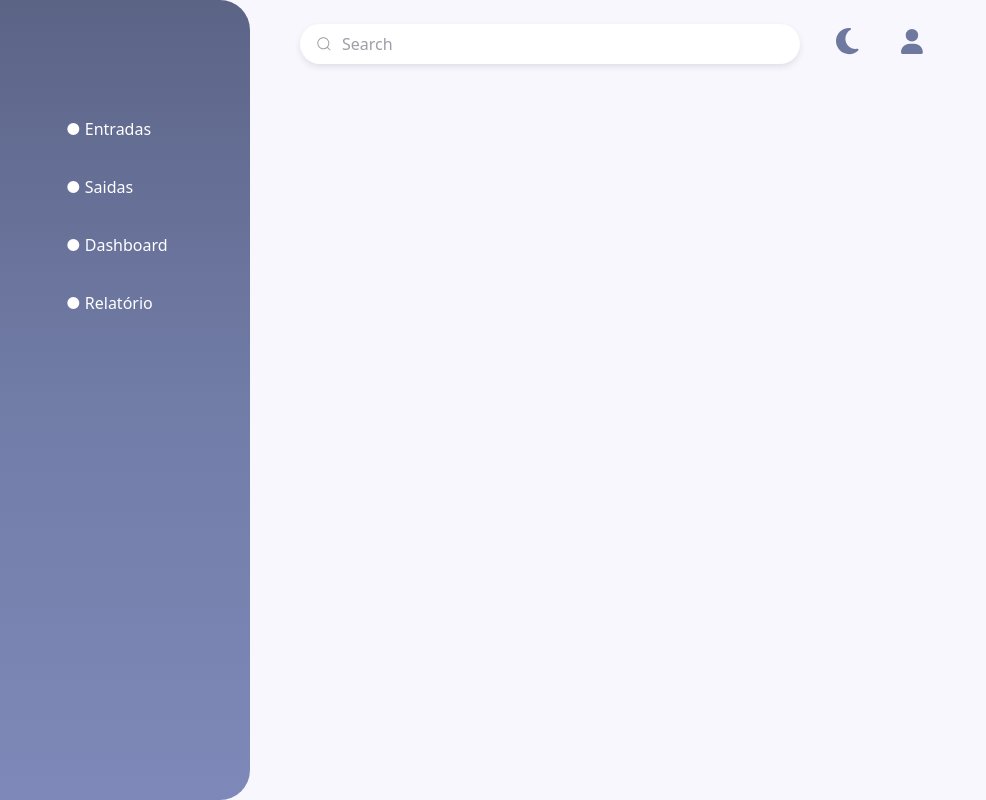
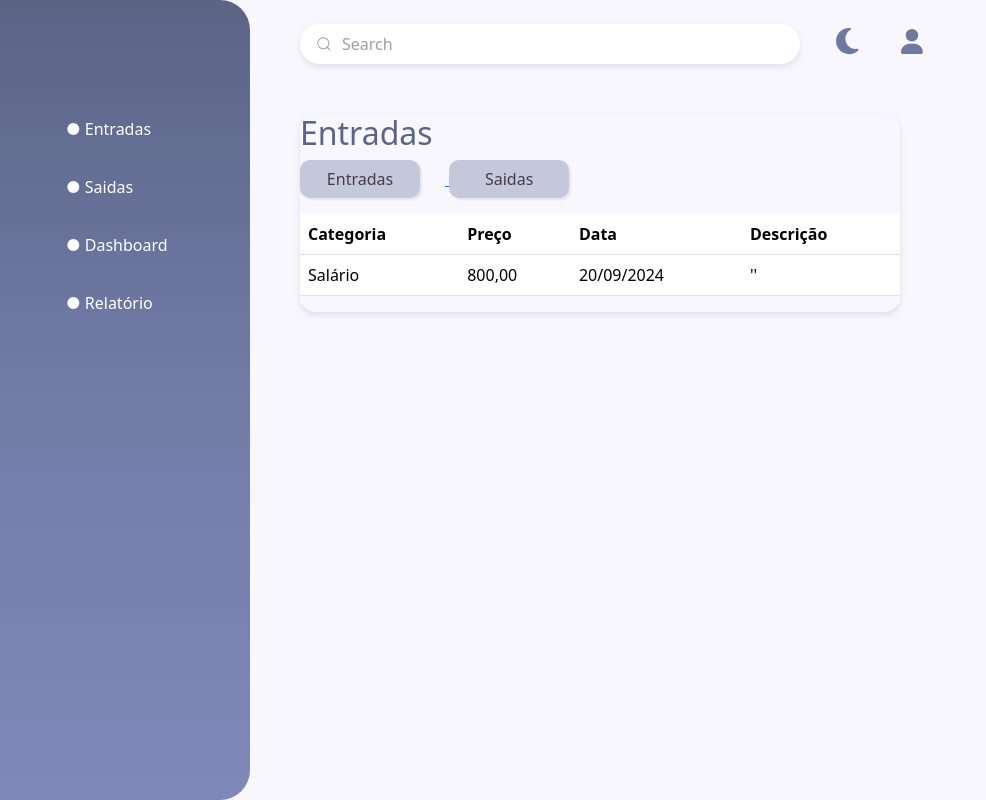
Before and after one commit to biancacostamelo/sistema-financeiro, a React (Create React App) app in the folder sistema/: page /Tableentradas in a window 1280 px wide. Shown: the whole page, without its empty margins (0-986 px from the left). Built offline with nearby package versions, Linux system fonts and the light colour scheme.

Commit message:
inicializando arquivos backend

```diff
--- a/sistema/src/App.js
+++ b/sistema/src/App.js
@@ -6,6 +6,8 @@ import Relatorio from './paginas/relatorio.jsx'
 import { BrowserRouter as Router, Route, Switch } from 'react-router-dom'
 import Saidas from './paginas/saidas.jsx'
 import 'bootstrap/dist/css/bootstrap.css'
+import Tableentradas from './components/tableentradas.jsx'
+import Tablesaidas from './components/tablesaidas.jsx'
 
 function App() {
   return (
@@ -22,10 +24,15 @@ function App() {
           <Route path='/Relatorio'>
             <Relatorio />
           </Route>
+          <Route path='/Tableentradas'>
+            <Tableentradas />
+          </Route>
+          <Route path='/Tablesaidas'>
+            <Tablesaidas />
+          </Route>
           <Route path='/'>
-            <Dashboard />
+          <Dashboard />
           </Route>
-
         </Switch>
       </Router>
     </>
--- /dev/null
+++ b/sistema/src/components/tableentradas.jsx
@@ -0,0 +1,39 @@
+import React from "react"
+import { Link } from "react-router-dom/cjs/react-router-dom"
+import Pesquisa from "./pesquisa"
+
+const Tableentradas = () =>{
+    return(
+    <>
+        <div className="campo">
+            <Pesquisa/>
+            <div className="div2">
+            <h2>Entradas</h2>
+                <Link to='/tableentradas'> <button className="botaoRelatorio mb-3">Entradas</button></Link>
+                <Link to='/tablesaidas'> <button className="botaoRelatorio mb-3">Saidas</button></Link>
+
+                <table className="table">
+                    <thead>
+                        <tr>
+                            <th  className="p-2">Categoria</th>
+                            <th  className="p-2">Preço</th>
+                            <th  className="p-2">Data</th>
+                            <th  className="p-2">Descrição</th>
+                        </tr>
+                    </thead>
+                    <tbody>
+                        <tr>
+                            <td  className="p-2">Salário</td>
+                            <td  className="p-2">800,00</td>
+                            <td  className="p-2">20/09/2024</td>
+                            <td  className="p-2">''</td>
+                        </tr>
+                    </tbody>
+                </table>
+            </div>
+        </div>
+    </>
+    )
+}
+
+export default Tableentradas
--- /dev/null
+++ b/sistema/src/components/tablesaidas.jsx
@@ -0,0 +1,39 @@
+import React from "react"
+import { Link } from "react-router-dom/cjs/react-router-dom"
+import Pesquisa from "./pesquisa"
+
+const Tablesaidas = () =>{
+    return(
+    <>
+        <div className="campo">
+            <Pesquisa/>
+            <div className="div2">
+            <h2>Saídas</h2>
+                <Link to='/tableentradas'> <button className="botaoRelatorio mb-3">Entradas</button></Link>
+                <Link to='/tablesaidas'> <button className="botaoRelatorio mb-3">Saidas</button></Link>
+
+                <table className="table">
+                    <thead>
+                        <tr>
+                            <th  className="p-2">Categoria</th>
+                            <th  className="p-2">Preço</th>
+                            <th  className="p-2">Data</th>
+                            <th  className="p-2">Descrição</th>
+                        </tr>
+                    </thead>
+                    <tbody>
+                        <tr>
+                            <td  className="p-2">Alimentação</td>
+                            <td  className="p-2">19,99</td>
+                            <td  className="p-2">20/09/2024</td>
+                            <td  className="p-2">''</td>
+                        </tr>
+                    </tbody>
+                </table>
+            </div>
+        </div>
+    </>
+    )
+}
+
+export default Tablesaidas
--- a/sistema/src/css/style.css
+++ b/sistema/src/css/style.css
@@ -62,7 +62,7 @@ select {
   height: 35px;
   padding: 0.375rem 0.75rem;
   background-color: transparent;
-
+  width: 100%;
 }
 
 .campo {
@@ -93,7 +93,7 @@ select {
   margin-top: 50px;
 }
 
-.botaologin {
+.botao {
   background-color: #6F799F;
   color: rgb(255, 255, 255);
   border: none;
@@ -102,8 +102,19 @@ select {
   border: 1px solid transparent;
   padding: 0.375rem 0.75rem;
   border-radius: 10px;
-  color: whitesmoke;
   width: 100%;
+}
+.botaoRelatorio{
+  background-color: #6f799f60;
+  color: rgb(69, 60, 73);
+  border: none;
+  box-shadow: rgba(149, 157, 165, 0.2) 2px 2px 2px;
+  font-size: 12pt;
+  border: 1px solid transparent;
+  padding: 0.375rem 0.75rem;
+  border-radius: 10px;
+  width: 120px;
+  margin-right: 25px;
 }
 
 .iconMoon,
--- a/sistema/src/paginas/entradas.jsx
+++ b/sistema/src/paginas/entradas.jsx
@@ -1,11 +1,29 @@
-import React from "react"
-import Pesquisa from "../components/pesquisa";
+import React, { useState } from "react"
+import Pesquisa from "../components/pesquisa"
+import axios from "axios"
 
 const Entradas = () => {
+    const [categoria, setCategoria] = useState('')
+    const [preco, setPreco] = useState('')
+    const [data, setData] = useState('')
+    const [descricao, setDescricao] = useState('')
+
+    const Enviardados = (evento) => {
+        evento.preventDefault()
+        const novaEntrada = { categoria, preco, data, descricao }
+        axios.post('http://localhost:3001/entradas', novaEntrada)
+            .then(() => {
+                alert('entrada adicionada!')
+            })
+            .catch(() => {
+                alert('erro ao cadastrar entrada')
+            })
+    }
+
     return (
         <div className="campo">
-            <Pesquisa/>
-            <form>
+            <Pesquisa />
+            <form onSubmit={Enviardados}>
                 <div className="div p-5">
                     <div className="mb-4">
                         <h2>Entradas</h2>
@@ -13,7 +31,7 @@ const Entradas = () => {
                     <div className="row mb-4">
                         <div className="col-md-6 r campoLabel">
                             <label htmlFor="categoria" className="label">categoria</label>
-                            <select name="categoria" id="categoria" required>
+                            <select name="categoria" id="categoria" required value={categoria} onChange={(e) => setCategoria(e.target.value)}>
                                 <option value="">Selecione</option>
                                 <option value="salario">Salário</option>
                                 <option value="freelance">Freelance ou prestação de serviços</option>
@@ -31,22 +49,22 @@ const Entradas = () => {
                         </div>
                         <div className="col-md-6 r campoLabel">
                             <label htmlFor="preco" className="label">preço</label>
-                            <input type="number" />
+                            <input type="number" value={preco} onChange={(e) => setPreco(e.target.value)} />
                         </div>
                     </div>
                     <div className="row mb-4">
                         <div className="col-md-6 campoLabel">
                             <label htmlFor="data" className="label">data</label>
-                            <input type="date" className="input" />
+                            <input type="date" className="input" value={data} onChange={(e) => setData(e.target.value)} />
                         </div>
                         <div className="col-md-6 campoLabel">
                             <label htmlFor="data" className="label">descrição</label>
-                            <input type="text" className="input" />
+                            <input type="text" className="input" value={descricao} onChange={(e) => setDescricao(e.target.value)} />
                         </div>
                     </div>
                     <div className="row">
                         <div className="col-md-12">
-                            <button className="botaologin">Enviar</button>
+                            <button className="botao" type="submit">Enviar</button>
                         </div>
                     </div>
                 </div>
--- a/sistema/src/paginas/relatorio.jsx
+++ b/sistema/src/paginas/relatorio.jsx
@@ -1,12 +1,15 @@
-import React from "react";
-import Pesquisa from "../components/pesquisa";
+import React from "react"
+import Pesquisa from "../components/pesquisa"
+import { Link } from "react-router-dom/cjs/react-router-dom"
 
 const Relatorio = () => {
     return (
         <div className="campo">
             <Pesquisa/>
-
             <div className="div2">
+            <h2>Relatório</h2>
+                <Link to='/tableentradas'> <button className="botaoRelatorio mb-3">Entradas</button></Link>
+                <Link to='/tablesaidas'> <button className="botaoRelatorio mb-3">Saidas</button></Link>
                 <table className="table">
                     <thead>
                         <tr>
@@ -23,18 +26,6 @@ const Relatorio = () => {
                             <td  className="p-2">Brasil</td>
                             <td  className="p-2">Brasil</td>
                         </tr>
-                        <tr>
-                            <td  className="p-2">Lucas</td>
-                            <td  className="p-2">25</td>
-                            <td  className="p-2">Portugal</td>
-                            <td  className="p-2">Brasil</td>
-                        </tr>
-                        <tr>
-                            <td  className="p-2">Ana</td>
-                            <td  className="p-2">30</td>
-                            <td  className="p-2">Canadá</td>
-                            <td  className="p-2">Brasil</td>
-                        </tr>
                     </tbody>
                 </table>
             </div>
--- a/sistema/src/paginas/saidas.jsx
+++ b/sistema/src/paginas/saidas.jsx
@@ -36,11 +36,18 @@ const Saidas = () => {
                     </div>
                     <div className="row mb-4">
                         <div className="col-sm-6 campoLabel">
-                        <label htmlFor="pagamento" className="label">pagamento</label>
-                        <input type="date" className="input" />
+                        <label htmlFor="tipoPagamento" className="label">tipo pagamento</label>
+                        <select name="tipoPagamento" id="categoria" required>
+                                <option value="">Selecione</option>
+                                <option value="Pix">Pix</option>
+                                <option value="cartaocredito">Cartão de Crédito</option>
+                                <option value="cartaodebito">Cartão de Débito</option>
+                                <option value="dinheiro">Dinheiro</option>
+                                <option value="outros">Outros</option>
+                            </select>
                         </div>
                         <div className="col-sm-6 campoLabel">
-                            <label htmlFor="data" className="label">data</label>
+                            <label htmlFor="dataSaidas" className="label">data</label>
                             <input type="date" className="input" />
                         </div>
                     </div>
@@ -52,7 +59,7 @@ const Saidas = () => {
                     </div>
                     <div className="row">
                         <div className="col-sm-12">
-                            <button className="botaologin">Enviar</button>
+                            <button className="botao">Enviar</button>
                         </div>
                     </div>
                 </div>
```
Also changed, not shown: package.json (+6 -1 lines), sistema/src/components/sidebar.jsx (+0 -11 lines), sistema/src/server.js (added, +73 -0 lines), 1 other file (tests, documents, lock files or other folders).
